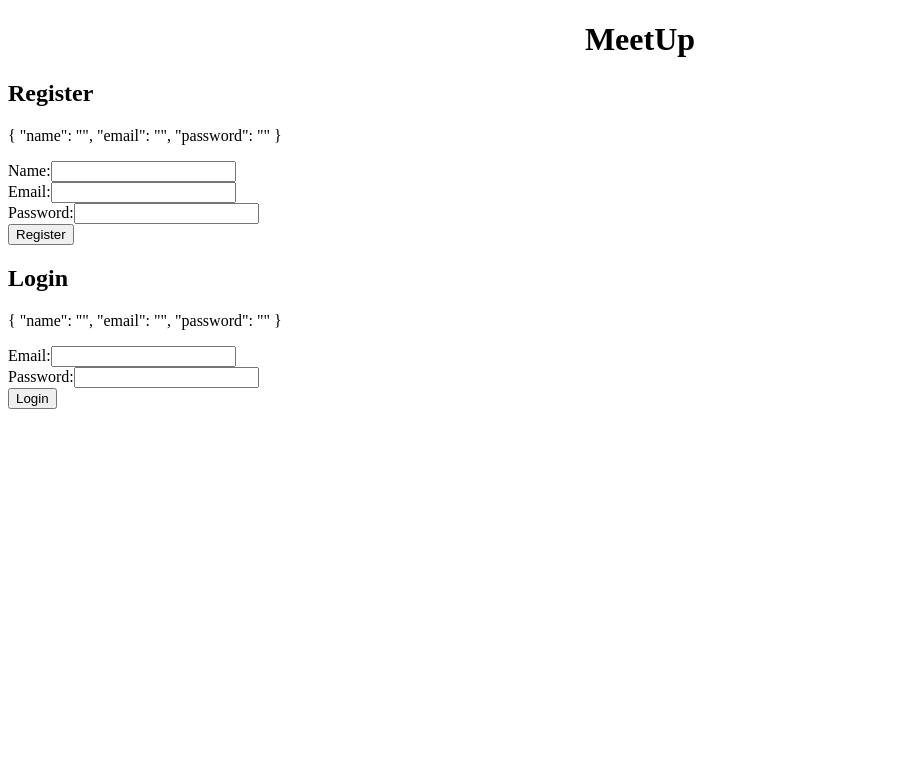
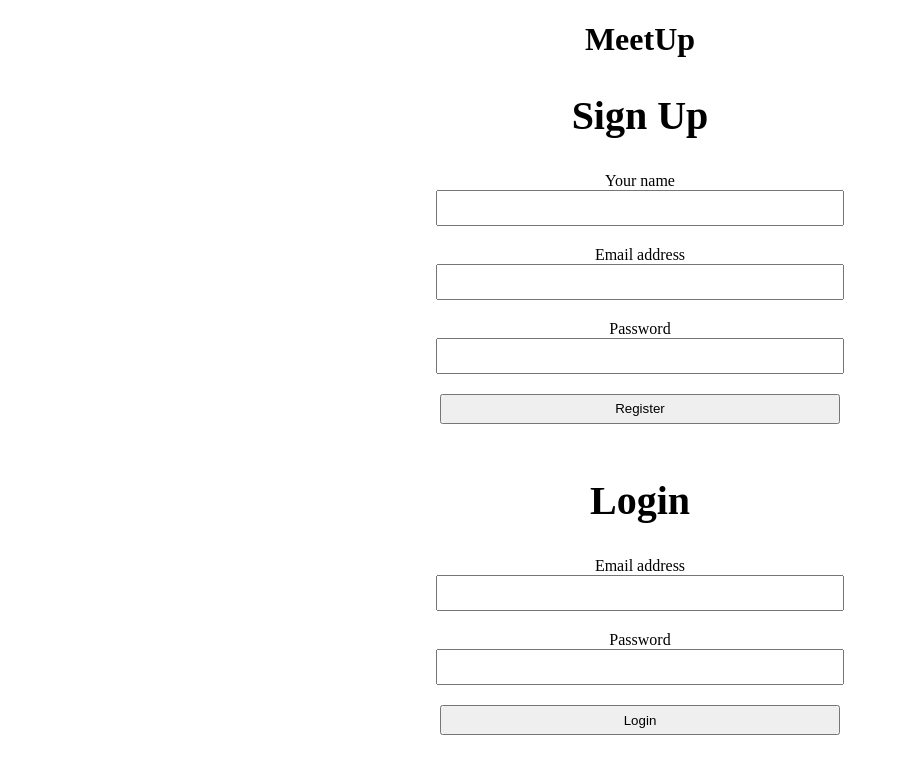
Before and after one commit to jbarragan88/Meet-Up-Website, an Angular app in the folder website/: page /login in a window 1280 px wide. Shown: the top 774 px of the page, without its empty margins (0-899 px from the left). Built offline with nearby package versions, Linux system fonts and the light colour scheme.

Commit message:
Centered Log In Page

```diff
--- a/website/src/app/home/home.component.css
+++ b/website/src/app/home/home.component.css
@@ -0,0 +1,39 @@
+*{
+
+}
+ul{
+    list-style-type: none;
+    display: inline-block;
+}
+nav{
+    display: inline-block;
+}
+li{
+    display: inline;
+    font-size: 20px;
+    margin-right: 30px;
+}
+a{
+    text-decoration: none;
+    padding: 10px;
+    color: black;
+}
+a:hover {
+    background-color: gray;
+    color: white;
+}
+h1{
+    display: inline-block;
+    margin-right: 699px;
+}
+#events_near {
+    background-color: red;
+}
+#events_near h2 {
+    color: white;
+    text-align: center;
+}
+#events_near h4 {
+    color: gray;
+    text-align: center;
+}
--- a/website/src/app/home/home.component.html
+++ b/website/src/app/home/home.component.html
@@ -1,10 +1,31 @@
 <header>
+    <h1>Meet-Up Logo</h1>
+    <nav>
+      <ul>
+
+        <li>
+          <a href="#!">Explore</a>
+        </li>
+
+        <li>
+          <a href="#!">Messages</a>
+        </li>
+
+        <li>
+          <a href="#!">Notifications</a>
+        </li>
+
+      </ul>
+    </nav>
+    <a (click)="logOut()">Log Out</a>
+</header>
+<div id="center">
+  <div id="events_near">
+    <h2>Find a Meetup</h2>
+    <h4>3 Meetups in your groups - 1,473 Meetups nearby</h4>
+  </div>
     <h2>Name: {{ logggedin.name }}</h2>
     <h2>Email: {{ logggedin.email }}</h2>
-    <button (click)="logOut()">Log Out</button>
-</header>
-<div id="center">
-
 </div>
 <footer>
 
--- a/website/src/app/login/login.component.css
+++ b/website/src/app/login/login.component.css
@@ -0,0 +1,11 @@
+#container {
+    text-align: center;
+}
+h2 {
+    font-size: 40px;
+}
+input {
+    width: 400px;
+    height: 30px;
+    margin-bottom: 20px;
+}
--- a/website/src/app/login/login.component.html
+++ b/website/src/app/login/login.component.html
@@ -1,18 +1,22 @@
-<h2>Register</h2>
+<div id="container">
+  <h2>Sign Up</h2>
 
   <h4 *ngIf="create_error.name" style="color: red;">Name Must Be 4 Or More Characters</h4>
   <h4 *ngIf="create_error.password" style="color: red;">Password Must Be 4 Or More Characters</h4>
   <h4 *ngIf="create_error.email" style="color: red;">Email In Use</h4>
 
   <form (submit)="createUser()">
-  <p>{{ register_user | json}}</p>
-  <label for="">Name:</label>
+      <!-- <p>{{ register_user | json}}</p> -->
+    <label for="">Your name</label>
+    <br>
     <input type="text" name="email" [(ngModel)]="register_user.name" >
     <br>
-  <label for="">Email:</label>
+    <label for="">Email address</label>
+    <br>
     <input type="text" name="email" [(ngModel)]="register_user.email" >
     <br>
-  <label for="">Password:</label>
+    <label for="">Password</label>
+    <br>
     <input type="password" name="email" [(ngModel)]="register_user.password" >
     <br>
     <input type="submit" value="Register" name="submit" id="submit">
@@ -21,12 +25,15 @@
   <h4 *ngIf="login_error.email" style="color: red;">Incorrect Email/Password</h4>
   <h4 *ngIf="login_error.password" style="color: red;">Incorrect Email/Password</h4>
   <form (submit)="loginUser()">
-    <p>{{ login_user | json}}</p>
-  <label for="">Email:</label>
+      <!-- <p>{{ login_user | json}}</p> -->
+    <label for="">Email address</label>
+    <br>
     <input type="text" name="email" [(ngModel)]="login_user.email" >
     <br>
-  <label for="">Password:</label>
+    <label for="">Password</label>
+    <br>
     <input type="password" name="email" [(ngModel)]="login_user.password" >
     <br>
     <input type="submit" value="Login" name="submit" id="submit">
   </form>
+</div>
```
Lines whose indentation alone changed are shown as unchanged.
